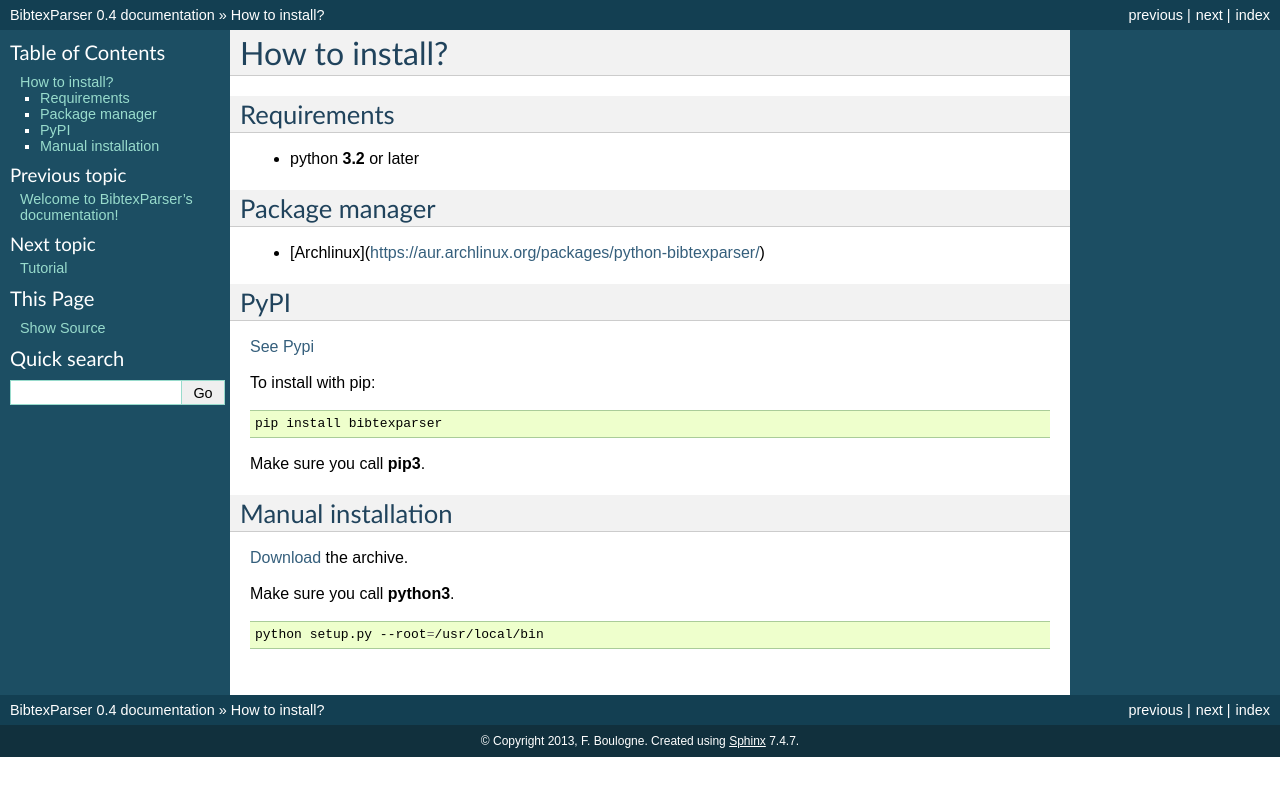
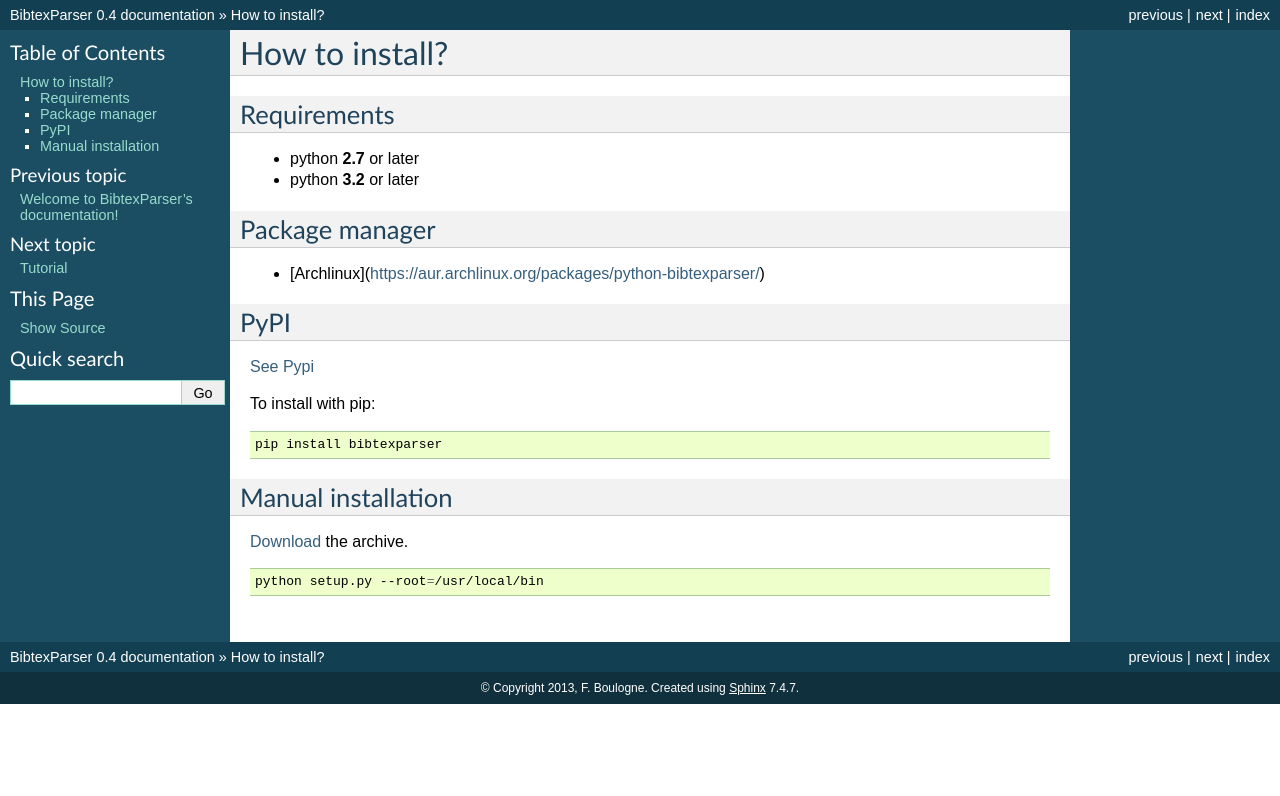
Before and after one commit to sciunto-org/python-bibtexparser, a Sphinx documentation site: the page built from docs/source/install.rst, in a window 1280 px wide. Shown: the top 796 px of the page. Built offline with Sphinx 7.4.7, drawn with Linux system fonts in a browser that asks for light colours.

Commit message:
Python2.7 support

```diff
--- a/docs/source/install.rst
+++ b/docs/source/install.rst
@@ -4,6 +4,7 @@
 Requirements
 ------------
 
+* python **2.7** or later
 * python **3.2** or later
 
 Package manager
@@ -22,15 +23,12 @@
 
     pip install bibtexparser
 
-Make sure you call **pip3**.
 
 Manual installation
 -------------------
 
 `Download <http://source.sciunto.org/bibtexparser/>`_ the archive.
 
-Make sure you call **python3**.
-
 .. code-block:: sh
 
     python setup.py --root=/usr/local/bin
```
Also changed, not shown: 1 other file.
